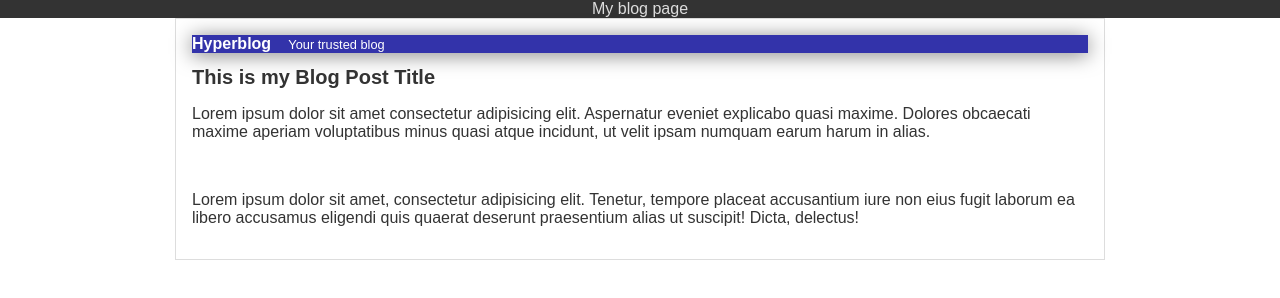
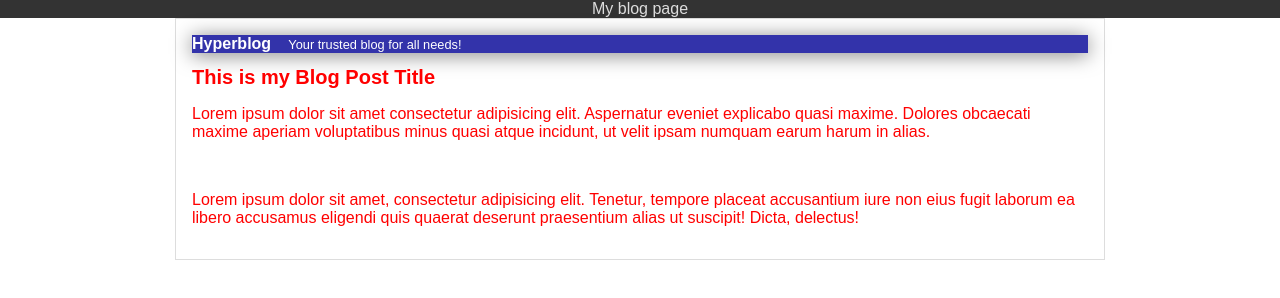
Before and after one commit to joservz/test-blog, a plain HTML site: page index.html in a window 1280 px wide. Drawn offline with Linux system fonts and the light colour scheme.

Commit message:
Modified tagline text and blog text color to red

```diff
--- a/css/style.css
+++ b/css/style.css
@@ -1,7 +1,7 @@
 body {
     text-align: center;
     font-family: Arial, Helvetica, sans-serif, Courier, monospace, Helvetica, sans-serif;
-    color: #333;
+    color: red;
     margin: 0;
     padding: 0;
 }
--- a/index.html
+++ b/index.html
@@ -15,7 +15,7 @@
         <div id="header">
             Hyperblog
             <span id="tagline">
-                Your trusted blog
+                Your trusted blog for all needs!
             </span>
         </div>
         <div id="post">
```
